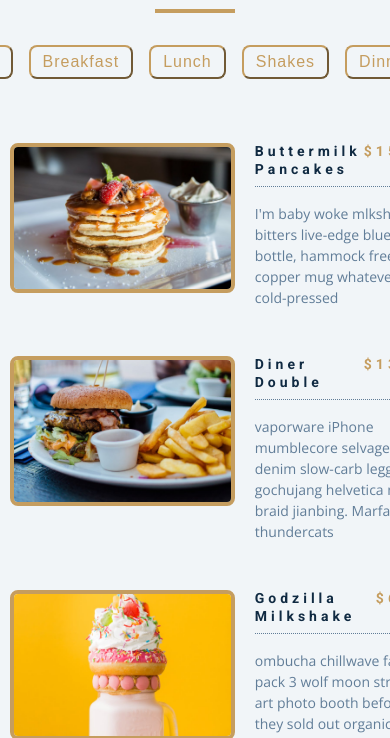
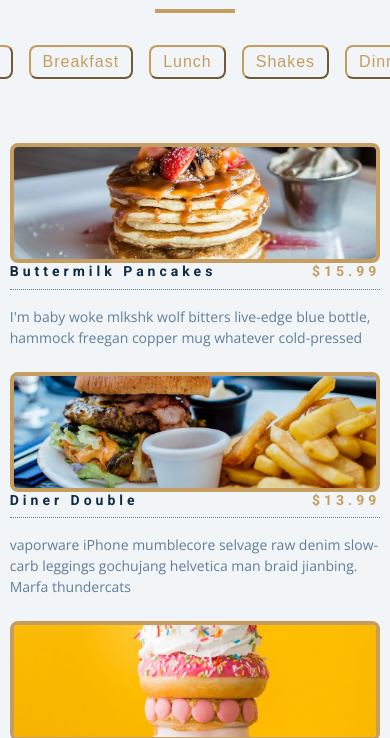
Before and after one commit to pino-pizza/pino-pizza.github.io, a plain HTML site: page index.html in a window 390 px wide. Shown: the part 123-861 px from the top of the page. Drawn offline with nearby package versions, Linux system fonts and the light colour scheme.

Commit message:
Update styles.css

```diff
--- a/styles.css
+++ b/styles.css
@@ -214,3 +214,21 @@ main {
   height: 150px;
   max-width: 100%;
 }
+
+.section-center {
+  gap: 1.5rem; /* Adjust as needed */
+}
+
+.menu-item {
+  max-width: 100%; /* Ensure items take full width on smaller screens */
+}
+@media only screen and (max-width: 600px) {
+  /* Mobile-specific styles go here */
+  .menu-item {
+    grid-template-columns: 1fr; /* Full width for mobile */
+  }
+
+  .photo {
+    height: 120px; /* Adjust as needed */
+  }
+}
```
